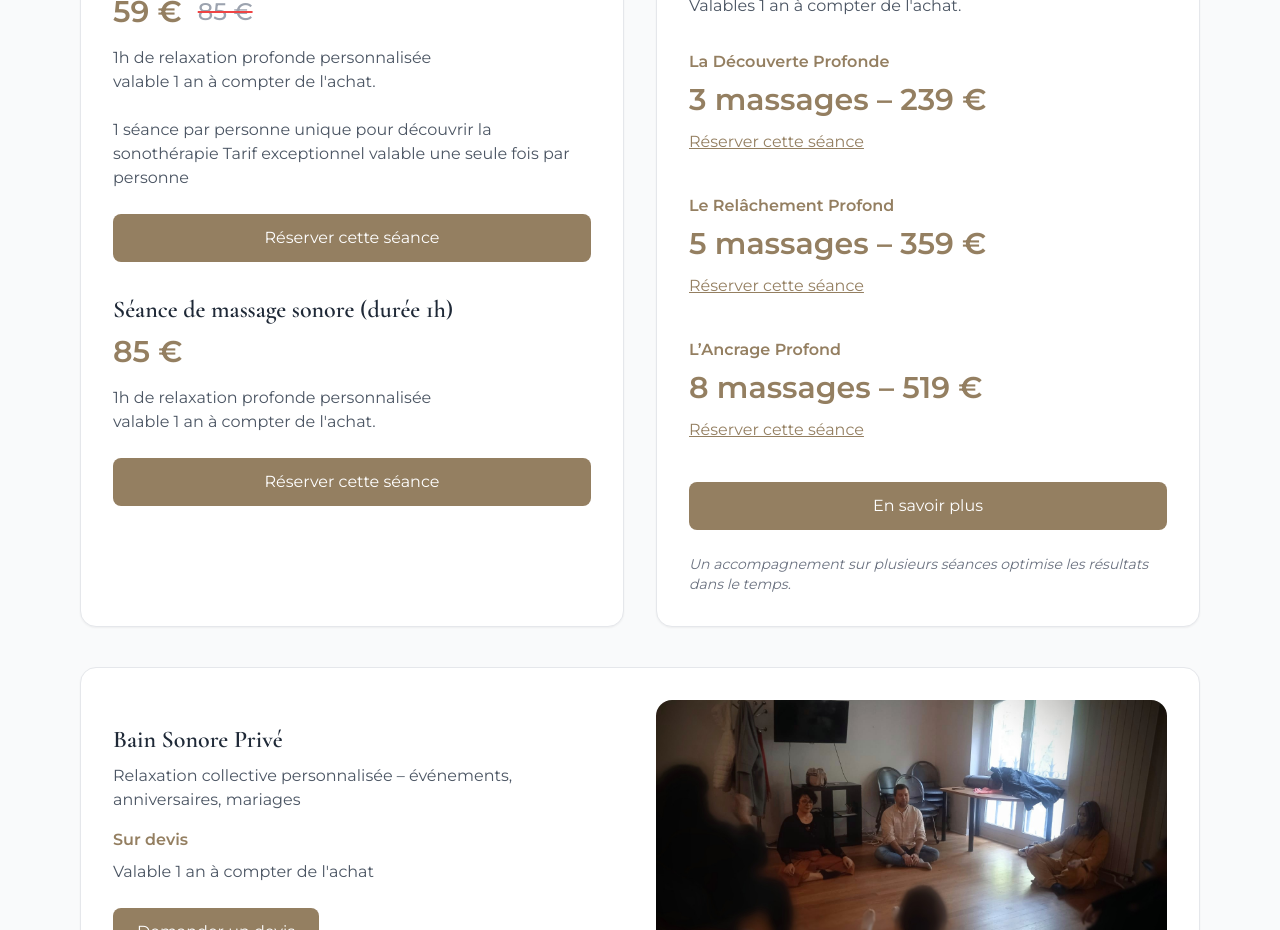
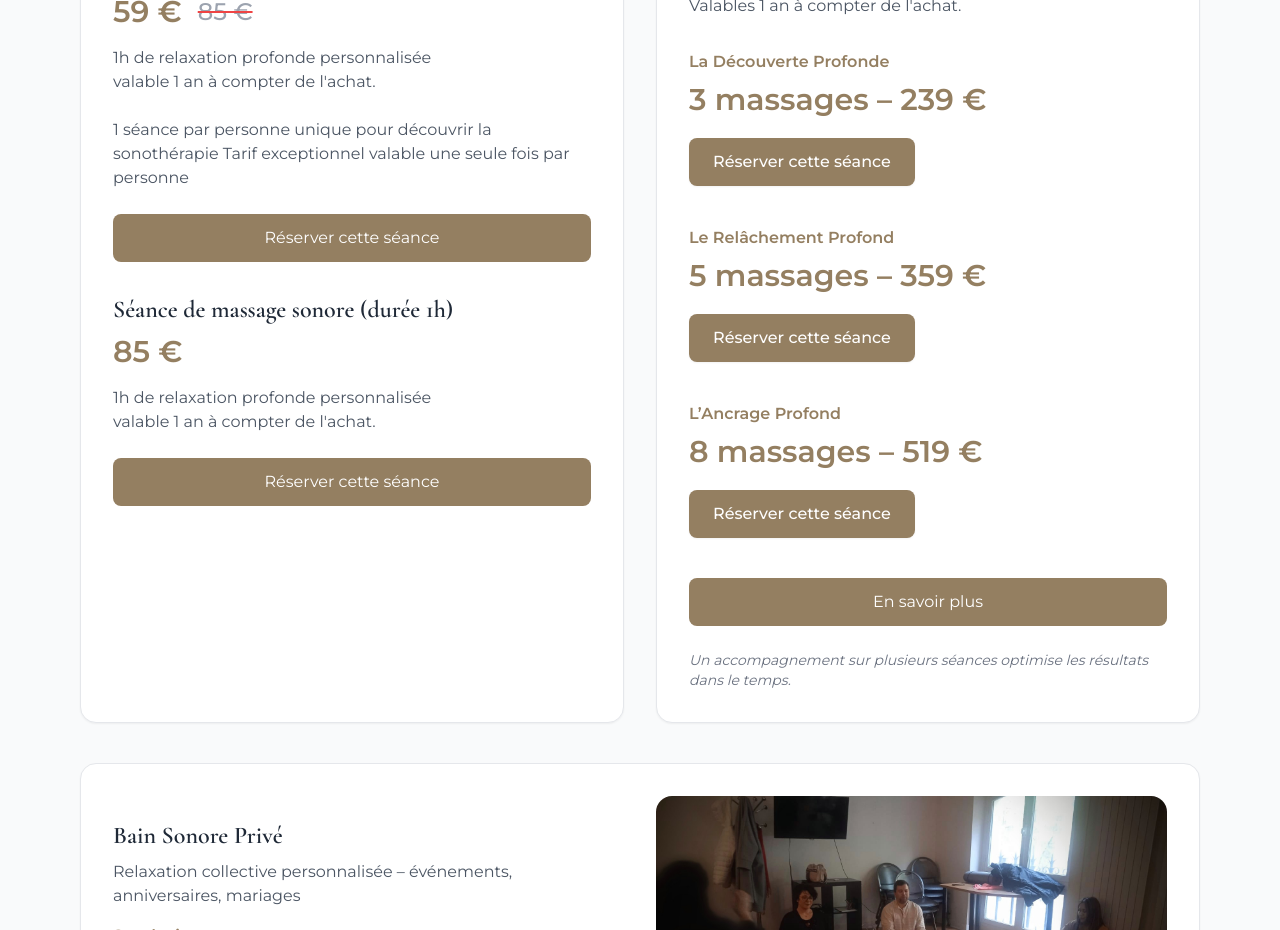
Before and after one commit to cedricragotarttherapie-dotcom/cedric.ragot, a React (Vite) app in the folder client/: page /particuliers in a window 1280 px wide. Shown: the part 2920-3850 px from the top of the page. Built offline with nearby package versions, Linux system fonts and the light colour scheme; no server answers.

Commit message:
update video section UI

```diff
--- a/client/src/pages/Particuliers.tsx
+++ b/client/src/pages/Particuliers.tsx
@@ -414,7 +414,7 @@ const [formData, setFormData] = useState({
       <a
   href="https://buy.stripe.com/fZu8wPcRs9DX8UC6PD5gc0h"
   target="_blank"
-        className="text-[#947f61] underline inline-block mt-3"
+  className="bg-[#947f61] text-white px-6 py-3 rounded-lg inline-block mt-5 hover:opacity-90 transition font-medium shadow-sm"
 >
   Réserver cette séance
 </a>
@@ -432,7 +432,7 @@ const [formData, setFormData] = useState({
       <a
   href="https://buy.stripe.com/9B6bJ12cO7vP6Mu4Hv5gc0i"
   target="_blank"
-        className="text-[#947f61] underline inline-block mt-3"
+  className="bg-[#947f61] text-white px-6 py-3 rounded-lg inline-block mt-5 hover:opacity-90 transition font-medium shadow-sm"
 >
   Réserver cette séance
 </a>
@@ -450,7 +450,7 @@ const [formData, setFormData] = useState({
       <a
   href="https://buy.stripe.com/fZucN59Fg3fz1sa1vj5gc0j"
   target="_blank"
-        className="text-[#947f61] underline inline-block mt-3"
+  className="bg-[#947f61] text-white px-6 py-3 rounded-lg inline-block mt-5 hover:opacity-90 transition font-medium shadow-sm"
 >
   Réserver cette séance
 </a>
```
Lines whose indentation alone changed are shown as unchanged.
